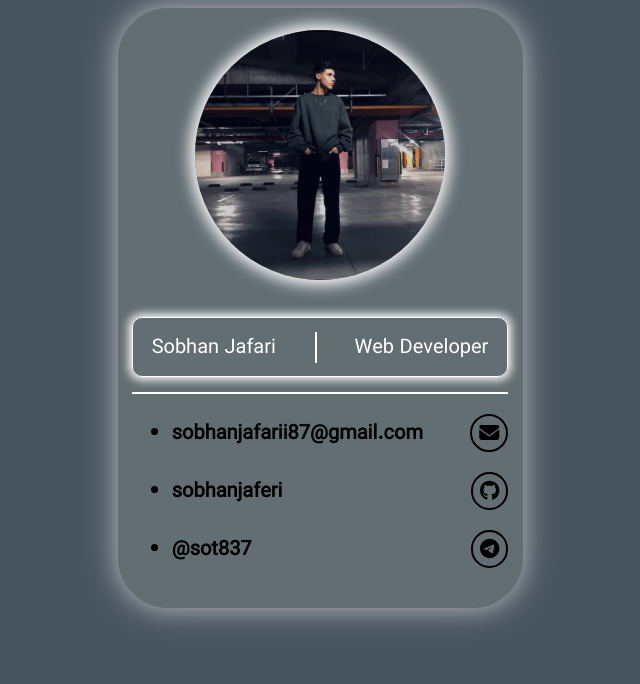
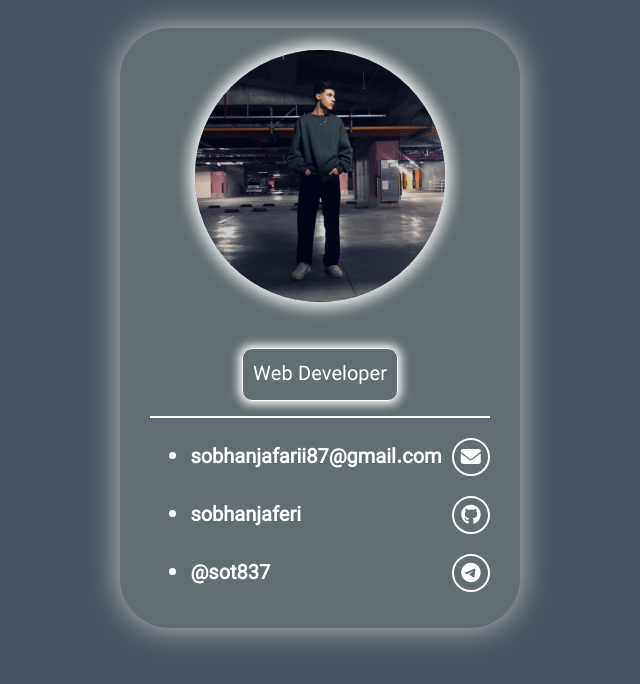
Before and after one commit to sobhanjaferi/visit-card, a plain HTML site: page index.html in a window 1280 px wide. Shown: the whole page, without its empty margins (320-960 px from the left). Drawn offline with Linux system fonts and the light colour scheme.

Commit message:
edit project

```diff
--- a/home.css
+++ b/home.css
@@ -5,8 +5,6 @@
 
 *{
     box-sizing: border-box;
-    /* margin: 0; */
-    /* padding: 0; */
 }
 
 a{
@@ -23,55 +21,51 @@ body{
     font-size: 20px;
 }
 
-.container1{
-    /* background-color: red; */
-    width: 450px;
-    display: flex;
-    align-items: center;
-    justify-content: center;
-}
-
 .container{
-    margin-top: 30px;
-    margin: auto;
+    margin: 20px 0px;
     border-radius: 50px;
     box-shadow: 0px 0px 30px 0px #c3c3c3;
     background-color: #636e72;
-    width: 90%;
+    width: 400px;
     height: 600px;
     display: flex;
     flex-direction: column;
     justify-content: space-between;
     align-items: center;
-    position: relative;
     cursor: pointer;
     transition: 0.3s;
 }
 
 .container:hover{
     box-shadow: 0px 0px 35px 0px #ffffff;
-    padding: 3px;
+    padding: 5px;
 }
 
 .img{
+    margin: auto;
+    width: 250px;
     margin-top: 7px;
 }
 
 .img img{
     margin-top: 15px;
-    width: 250px;
-    height: 250px;
-    border-radius: 500px;
+    width: 100%;
+    border-radius: 300px;
     display: flex;
+    justify-content: center;
+    align-items: center;
     background-size: cover;
     box-shadow: 0px 0px 15px 5px white;
 }
 
 .text{
-    width: 93%;
-    margin: 20px 20px;
+    /* background-color: red; */
+    max-width: 350px;
+    color: white;
+    margin: auto;
     display: flex;
     flex-direction: column;
+    align-items: center;
     justify-content: space-between;
     font-size: 1em;
 }
@@ -79,30 +73,29 @@ body{
 .text .self{
     display: flex;
     flex-direction: row;
-    justify-content: space-around;
+    color: white;
+    justify-content: space-between;
     align-items: center;
-    height: 60px;
     font-size: 1em;
-    margin-right: 15px;
-    margin-bottom: 15px;
-    width: 100%;
+    margin: 15px auto;
+    padding: 10px;
     /* background-color: red; */
 }
 
 .text .self{
+    display: flex;
+    flex-direction: row;
+    justify-content: space-between;
+    align-items: center;
     border: 1px solid white;
     box-shadow: 0px 0px 10px 3px white;
     color: white;
     border-radius: 10px;
 }
 
-.text .self .name{
-    border-right: 2px solid white;
-    width: 165px;
-}
-
 .text .ids{
     /* background-color: red; */
+    margin: auto;
     width: 100%;
     border-top: 2px solid white;
     font-weight: bold;
@@ -122,27 +115,12 @@ body{
 
 .text .ids .email li a, .github li a, .telegram li a{
     transition: 0.5s;
-}
-
-.text .ids .email i, .github i, .telegram i{
-    transition: 0.5s;
-}
-
-.text .ids .email:hover , .github:hover , .telegram:hover{
-    color: rgb(255, 255, 255);
-
-}
-
-.text .ids .email:hover li a, .github:hover li a, .telegram:hover li a{
     color: white;
 }
 
-.text .ids .email:hover i, .github:hover i, .telegram:hover i{
-    border-color: white;
-}
-
 .text .ids .email i , .github i , .telegram i{
+    transition: 0.5s;
     padding: 7px;
     border-radius: 100px;
-    border: 2px solid black;
+    border: 2px solid white;
 }
--- a/index.html
+++ b/index.html
@@ -10,7 +10,6 @@
 <body>
 
     <main>
-        <div class="container1" id="container1">
         <div class="container" id="container">
 
             <div class="img" id="img">
@@ -19,7 +18,6 @@
 
             <div class="text" id="text">
                 <div class="self" id="self">
-                    <span class="name" id="name">Sobhan Jafari</span>
                     <span class="job" id="job">Web Developer</span>
                 </div>
 
@@ -39,7 +37,6 @@
                 </div>
             </div>
         </div>
-        </div>
     </main>
 
 </body>
```
